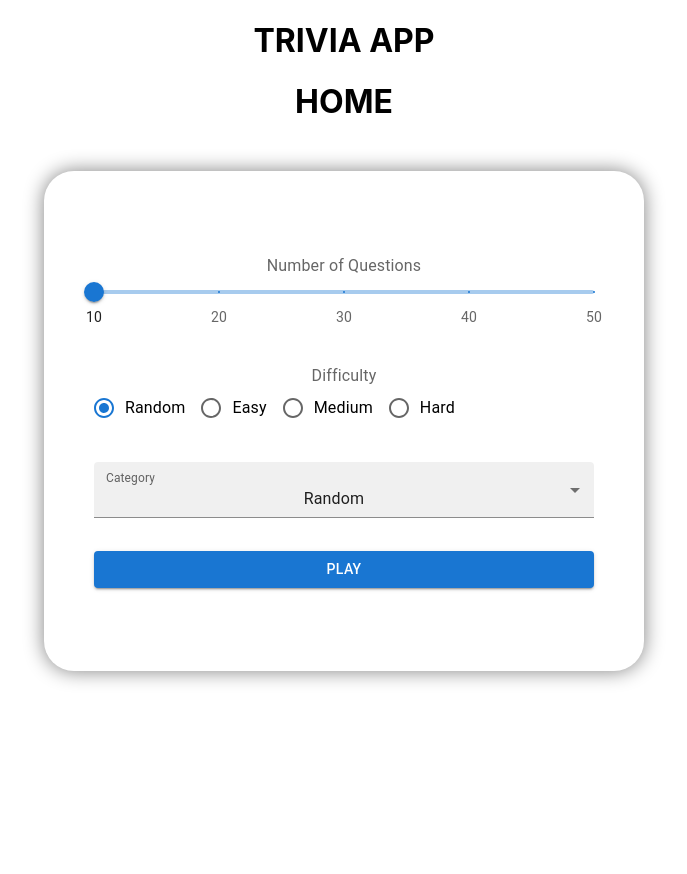
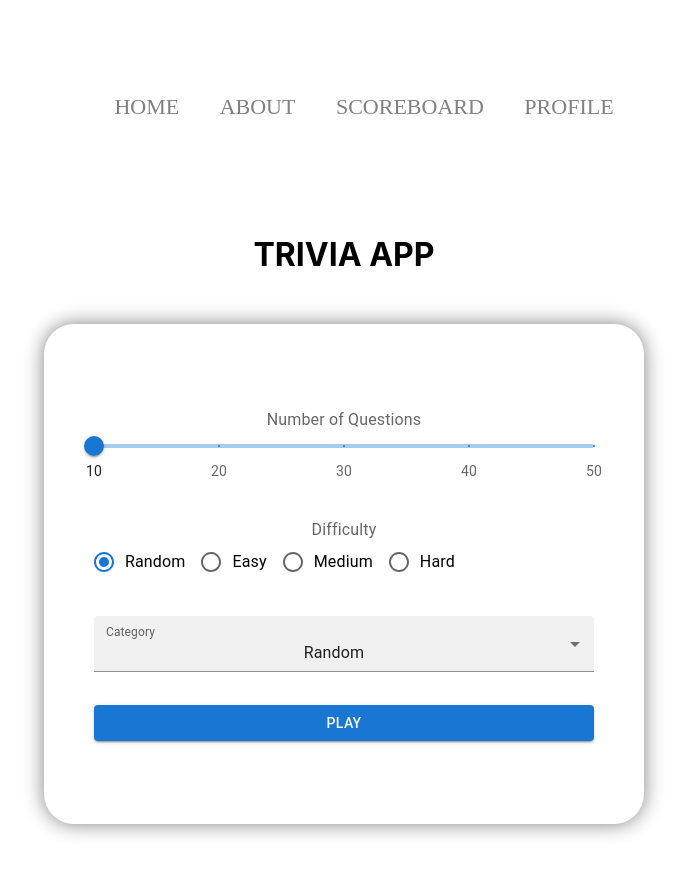
Before and after one commit to KLyrasel/MERN-Trivia, a React (Create React App) app: page / in a window 1280 px wide. Shown: the whole page, without its empty margins (296-983 px from the left). Before the commit the page ends 800 px from the top, so only its background shows below. Built offline with nearby package versions, Linux system fonts and the light colour scheme.

Commit message:
nav bar started

```diff
--- a/public/index.html
+++ b/public/index.html
@@ -27,17 +27,29 @@
     <title>React App</title>
   </head>
   <body>
+    <div class="topnav">
+      <nav>
+        <ul>
+          <li>
+            <a href="#">Home</a>
+          </li>
+          <li>
+            <a href="#">About</a>
+          </li>
+          <li>
+            <a href="#">Scoreboard</a>
+          </li>
+          <li>
+            <a href="#">Profile</a>
+          </li>
+        </ul>
+      </nav>
+    </div>
+
     <noscript>You need to enable JavaScript to run this app.</noscript>
     <div id="root"></div>
-    <!--
-      This HTML file is a template.
-      If you open it directly in the browser, you will see an empty page.
 
-      You can add webfonts, meta tags, or analytics to this file.
-      The build step will place the bundled scripts into the <body> tag.
+    </div>
 
-      To begin the development, run `npm start` or `yarn start`.
-      To create a production bundle, use `npm run build` or `yarn build`.
-    -->
   </body>
 </html>
--- a/src/components/Home.js
+++ b/src/components/Home.js
@@ -17,7 +17,6 @@ export default function Home(props) {
 
     return (
         <div>
-            <h1>HOME</h1>
 
             <Mui.Box sx={{
                 display: 'flex',
--- a/src/index.css
+++ b/src/index.css
@@ -11,3 +11,31 @@ code {
   font-family: source-code-pro, Menlo, Monaco, Consolas, 'Courier New',
     monospace;
 }
+
+nav {
+  margin: 0 auto;
+  padding: 60px 0;
+}
+
+nav ul {
+  text-align: center;
+}
+
+nav ul li {
+  display: inline-block;
+}
+
+nav ul li a {
+  padding: 18px;
+  font-family:serif;
+  text-transform:uppercase;
+  color: grey;
+
+  font-size: 22px;
+  text-decoration: none;
+  display: block;
+}
+
+nav ul li a:hover {
+  color: black;
+}
```
